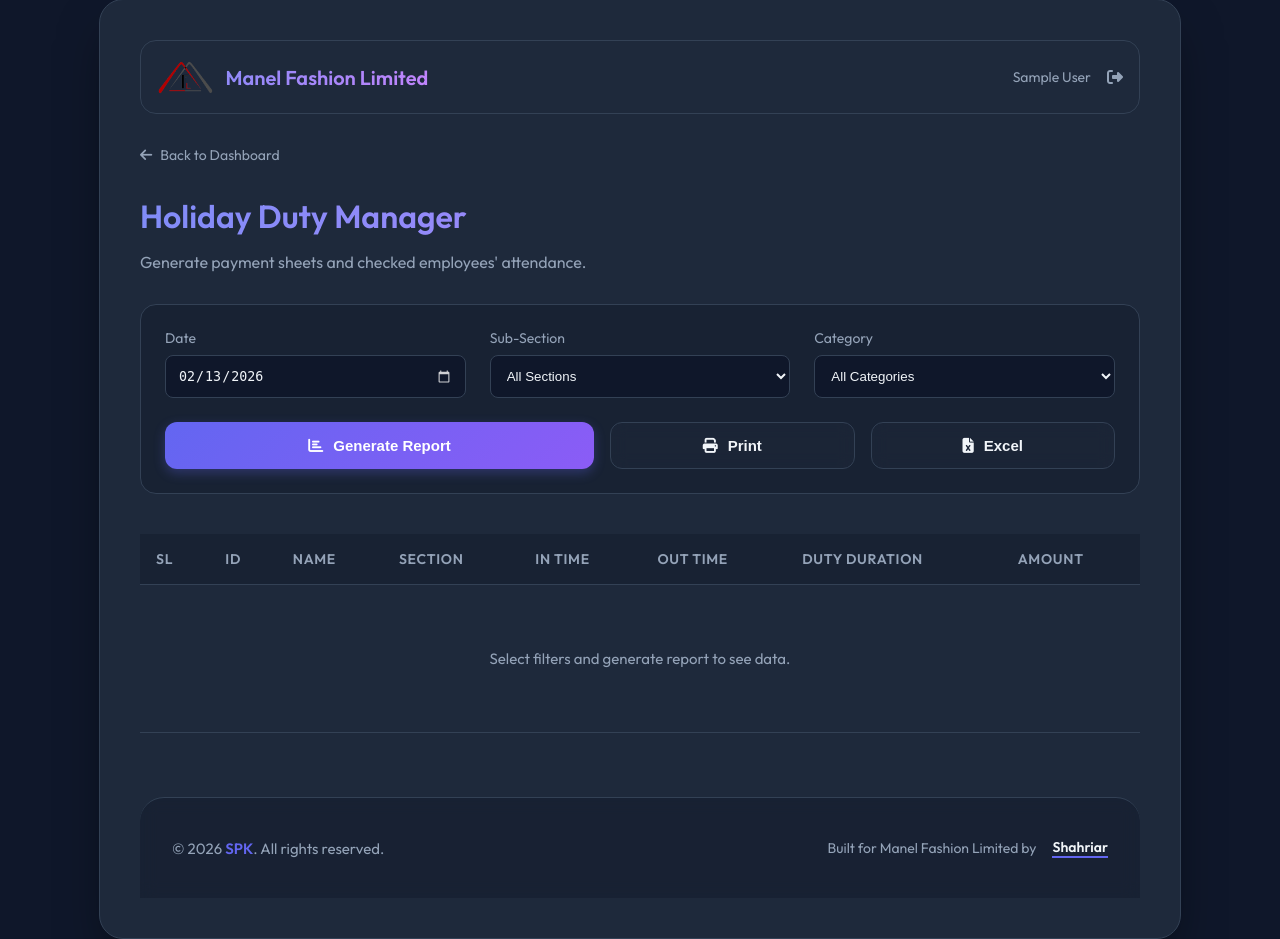
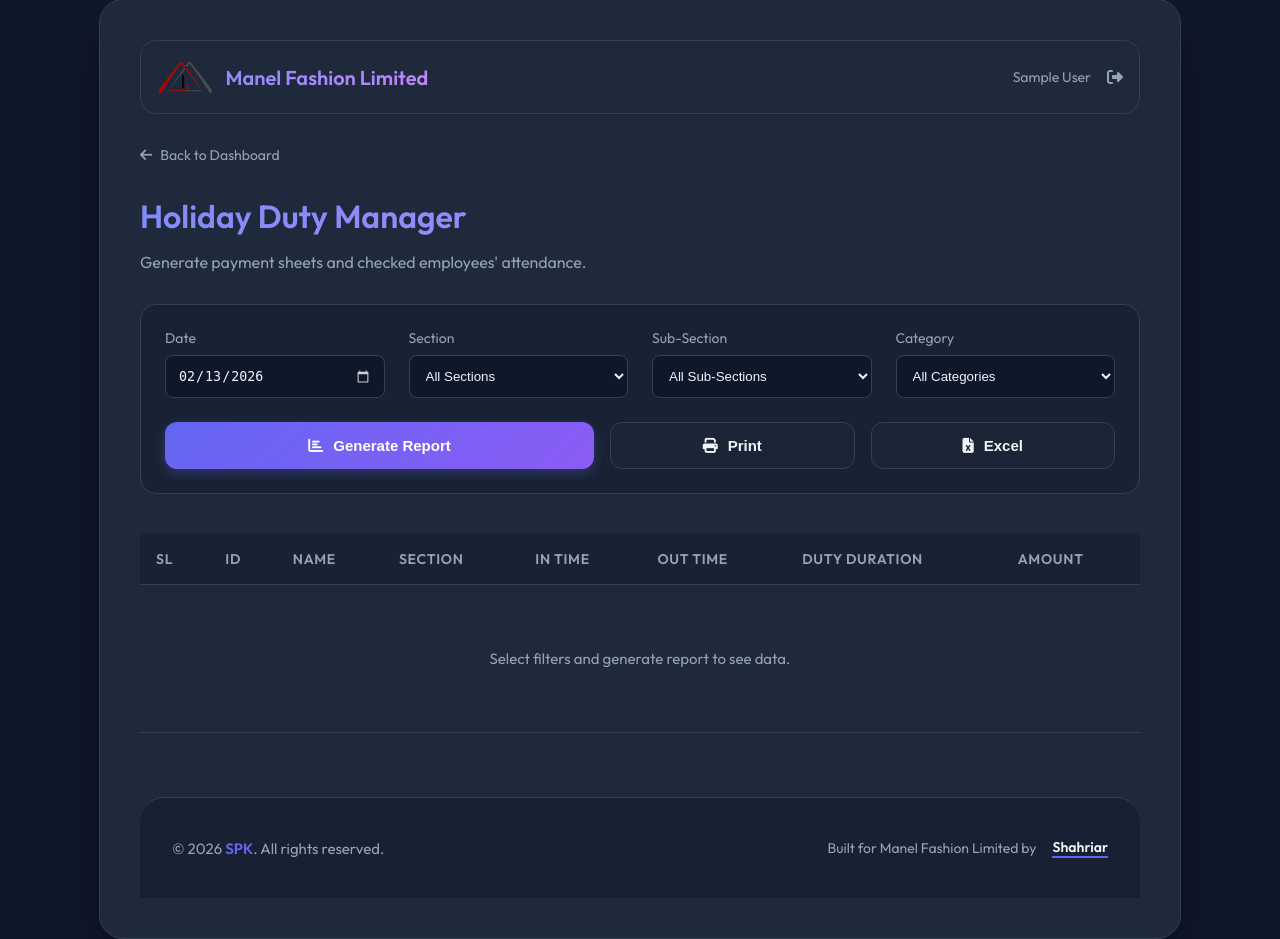
Before and after one commit to parvez144/holiday-duty-manager, a Flask app: page /reports in a window 1280 px wide. Shown: the part 51-990 px from the top of the page. Run offline with Flask 3, Linux system fonts and the light colour scheme; the visitor is signed in with stand-in values (Sample User, id 1); data that the repository does not hold is empty; parts of the project's set-up code (start-up, migrations or seed data) failed here and were passed over.

Commit message:
feat: introduce dashboard with initial employee management, reporting, and attendance features.

```diff
--- a/models/employee.py
+++ b/models/employee.py
@@ -7,6 +7,7 @@ class Employee(db.Model):
     Emp_Name = db.Column(db.String(255), nullable=False)
     Designation = db.Column(db.String(100))
     Sub_Section = db.Column(db.String(100))
+    Section = db.Column(db.String(100))
     Category = db.Column(db.String(50))
     Grade = db.Column(db.String(50))
     Gross_Salary = db.Column(db.Numeric(15, 2))
--- a/routes/reports.py
+++ b/routes/reports.py
@@ -1,6 +1,6 @@
 from flask import Blueprint, render_template, request, jsonify, send_file
 from flask_login import login_required
-from services.employee_service import get_employees, get_distinct_sub_sections, get_distinct_categories
+from services.employee_service import get_employees, get_distinct_sections, get_distinct_categories
 from services.attendance_service import get_attendance_for_date
 from datetime import datetime
 from collections import defaultdict
@@ -27,11 +27,20 @@ def present_status_page():
     return render_template('present_filter.html', today=today)
 
 
+@reports_bp.route('/api/reports/sections')
+@login_required
+def api_sections():
+    """Return distinct section list from employees."""
+    return jsonify(get_distinct_sections())
+
+
 @reports_bp.route('/api/reports/sub_sections')
 @login_required
 def api_sub_sections():
-    """Return distinct sub_section list from employees."""
-    return jsonify(get_distinct_sub_sections())
+    """Return distinct sub_section list from employees, optionally filtered by section."""
+    from services.employee_service import get_distinct_sub_sections
+    section = request.args.get('section')
+    return jsonify(get_distinct_sub_sections(section=section))
 
 
 @reports_bp.route('/api/reports/categories')
@@ -41,14 +50,14 @@ def api_categories():
     return jsonify(get_distinct_categories())
 
 
-def _compute_payment_sheet(for_date: str, sub_section: str | None, category: str | None):
-    """Compute payment sheet rows for a given date and optional sub_section.
+def _compute_payment_sheet(for_date: str, section: str | None, sub_section: str | None, category: str | None):
+    """Compute payment sheet rows for a given date and optional section/sub_section.
 
     Uses employee data from employee_service and
     attendance logs from attendance_service.
     """
     # 1. Fetch Employees
-    employees = get_employees(sub_section, category)
+    employees = get_employees(section=section, sub_section=sub_section, category=category)
     if not employees:
         return []
 
@@ -147,6 +156,7 @@ def _compute_payment_sheet(for_date: str, sub_section: str | None, category: str
             'name': emp['Emp_Name'].title() if emp['Emp_Name'] else '',
             'designation': emp['Designation'].title() if emp['Designation'] else '',
             'sub_section': emp['Sub_Section'].title() if emp['Sub_Section'] else '',
+            'section': emp['Section'].title() if emp['Section'] else '',
             'category': emp.get('Category', ''),
             'gross': gross_salary,
             'basic': round(basic_salary, 0),
@@ -164,9 +174,9 @@ def _compute_payment_sheet(for_date: str, sub_section: str | None, category: str
     return rows
 
 
-def _compute_present_status(for_date: str, sub_section: str | None, category: str | None):
+def _compute_present_status(for_date: str, section: str | None, sub_section: str | None, category: str | None):
     """Compute present status rows (attendance only)."""
-    employees = get_employees(sub_section, category)
+    employees = get_employees(section=section, sub_section=sub_section, category=category)
     if not employees:
         return []
 
@@ -210,13 +220,14 @@ def _compute_present_status(for_date: str, sub_section: str | None, category: st
 def api_payment_sheet():
     data = request.get_json(silent=True) or {}
     for_date = data.get('date')
+    section = data.get('section')
     sub_section = data.get('sub_section')
     category = data.get('category')
     if not for_date:
         return jsonify({'error': 'date is required (YYYY-MM-DD)'}), 400
     try:
-        rows = _compute_payment_sheet(for_date, sub_section, category)
-        return jsonify({'date': for_date, 'sub_section': sub_section, 'category': category, 'rows': rows})
+        rows = _compute_payment_sheet(for_date, section, sub_section, category)
+        return jsonify({'date': for_date, 'section': section, 'sub_section': sub_section, 'category': category, 'rows': rows})
     except Exception as e:
         print('payment_sheet error:', e)
         import traceback
@@ -238,17 +249,18 @@ def payment_sheet_pdf():
             data = {}
 
     for_date = data.get('date')
+    section = data.get('section')
     sub_section = data.get('sub_section')
     category = data.get('category')
     if not for_date:
         return jsonify({'error': 'date is required'}), 400
 
-    rows = _compute_payment_sheet(for_date, sub_section, category)
+    rows = _compute_payment_sheet(for_date, section, sub_section, category)
 
     grouped_rows = defaultdict(list)
     for r in rows:
-        section = (r.get('sub_section') or 'Unknown').strip()
-        grouped_rows[section].append(r)
+        sec_name = (r.get('section') or 'Unknown').strip()
+        grouped_rows[sec_name].append(r)
 
     html_content = render_template(
         'payment_sheet_pdf.html',
@@ -268,12 +280,13 @@ def payment_sheet_pdf():
 def api_present_status():
     data = request.get_json(silent=True) or {}
     for_date = data.get('date')
+    section = data.get('section')
     sub_section = data.get('sub_section')
     category = data.get('category')
     if not for_date:
         return jsonify({'error': 'date is required'}), 400
     try:
-        rows = _compute_present_status(for_date, sub_section, category)
+        rows = _compute_present_status(for_date, section, sub_section, category)
         return jsonify({'date': for_date, 'rows': rows})
     except Exception as e:
         return jsonify({'error': str(e)}), 500
@@ -289,18 +302,19 @@ def present_status_pdf():
         data = json.loads(form_data) if form_data else {}
 
     for_date = data.get('date')
+    section = data.get('section')
     sub_section = data.get('sub_section')
     category = data.get('category')
 
     if not for_date:
         return jsonify({'error': 'date is required'}), 400
 
-    rows = _compute_present_status(for_date, sub_section, category)
+    rows = _compute_present_status(for_date, section, sub_section, category)
 
     grouped_rows = defaultdict(list)
     for r in rows:
-        section = (r.get('sub_section') or 'Unknown').strip()
-        grouped_rows[section].append(r)
+        sec_name = (r.get('section') or 'Unknown').strip()
+        grouped_rows[sec_name].append(r)
 
     html_content = render_template(
         'present_status.html',
@@ -320,21 +334,22 @@ def present_status_pdf():
 def payment_sheet_excel():
     data = request.get_json(silent=True) or {}
     for_date = data.get('date')
+    section = data.get('section')
     sub_section = data.get('sub_section')
     category = data.get('category')
     if not for_date:
         return jsonify({'error': 'date is required'}), 400
 
-    rows = _compute_payment_sheet(for_date, sub_section, category)
+    rows = _compute_payment_sheet(for_date, section, sub_section, category)
 
     wb = Workbook()
     ws = wb.active
     ws.title = 'Payment Sheet'
-    headers = ['SL', 'ID', 'Name', 'Designation', 'Sub Section', 'Gross', 'Basic', 'In Time', 'Out Time', 'Amount', 'Signature']
+    headers = ['SL', 'ID', 'Name', 'Designation', 'Section', 'Gross', 'Basic', 'In Time', 'Out Time', 'Amount', 'Signature']
     ws.append(headers)
     for r in rows:
         ws.append([
-            r['sl'], r['id'], r['name'], r['designation'], r['sub_section'], r['gross'], round(r['basic'], 0), r['in_time'], r['out_time'], r['amount'], ''
+            r['sl'], r['id'], r['name'], r['designation'], r['section'], r['gross'], round(r['basic'], 0), r['in_time'], r['out_time'], r['amount'], ''
         ])
 
     for col in range(1, len(headers) + 1):
--- a/static/js/reports.js
+++ b/static/js/reports.js
@@ -1,5 +1,6 @@
 const dateEl = document.getElementById('date-select');
 const sectionEl = document.getElementById('section-select');
+const subSectionEl = document.getElementById('sub-section-select');
 const catEl = document.getElementById('category-select');
 const searchBtn = document.getElementById('btn-fetch');
 const tableBody = document.getElementById('report-body');
@@ -8,7 +9,7 @@ const fetchSpinner = document.getElementById('fetch-spinner');
 async function loadFilters() {
     try {
         const [sections, categories] = await Promise.all([
-            fetch('/api/reports/sub_sections').then(r => r.json()),
+            fetch('/api/reports/sections').then(r => r.json()),
             fetch('/api/reports/categories').then(r => r.json())
         ]);
 
@@ -25,8 +26,31 @@ async function loadFilters() {
             opt.textContent = c;
             catEl.appendChild(opt);
         });
+
+        // Initialize sub-sections
+        updateSubSections();
     } catch (err) {
         console.error("Failed to load filters", err);
+    }
+}
+
+async function updateSubSections() {
+    const section = sectionEl.value;
+    try {
+        const res = await fetch(`/api/reports/sub_sections?section=${encodeURIComponent(section)}`);
+        const subSections = await res.json();
+
+        // Clear existing options except the first one
+        subSectionEl.innerHTML = '<option value="">All Sub-Sections</option>';
+
+        subSections.forEach(ss => {
+            const opt = document.createElement('option');
+            opt.value = ss;
+            opt.textContent = ss;
+            subSectionEl.appendChild(opt);
+        });
+    } catch (err) {
+        console.error("Failed to update sub-sections", err);
     }
 }
 
@@ -44,7 +68,8 @@ async function generateReport() {
             headers: { 'Content-Type': 'application/json' },
             body: JSON.stringify({
                 date: date,
-                sub_section: sectionEl.value,
+                section: sectionEl.value,
+                sub_section: subSectionEl.value,
                 category: catEl.value
             })
         });
@@ -57,7 +82,7 @@ async function generateReport() {
                     <td>${row.sl}</td>
                     <td>${row.id}</td>
                     <td>${row.name}</td>
-                    <td>${row.sub_section}</td>
+                    <td>${row.section}</td>
                     <td>${row.in_time}</td>
                     <td>${row.out_time}</td>
                     <td>${row.hour} hrs</td>
@@ -82,7 +107,8 @@ function downloadReport(type) {
 
     const payload = {
         date: date,
-        sub_section: sectionEl.value,
+        section: sectionEl.value,
+        sub_section: subSectionEl.value,
         category: catEl.value
     };
 
@@ -123,6 +149,7 @@ function downloadReport(type) {
     }
 }
 
+sectionEl.addEventListener('change', updateSubSections);
 searchBtn.addEventListener('click', generateReport);
 document.getElementById('btn-pdf').addEventListener('click', () => downloadReport('pdf'));
 document.getElementById('btn-excel').addEventListener('click', () => downloadReport('excel'));
--- a/templates/payment_sheet_pdf.html
+++ b/templates/payment_sheet_pdf.html
@@ -245,7 +245,7 @@
     <!-- footer first define -->
     <div id="footer">
         <div class="footer">
-            <div class="footer-item">Prepared By<br>(Payroll & IT)</div>
+            <div class="footer-item">Prepared By</div>
             <div class="footer-item">Accounts Officer</div>
             <div class="footer-item">Sr. Accounts Officer</div>
             <div class="footer-item">HR Department</div>
--- a/templates/reports.html
+++ b/templates/reports.html
@@ -43,9 +43,15 @@
                     <input type="date" id="date-select" value="{{ today }}">
                 </div>
                 <div class="control-group">
-                    <label for="section-select">Sub-Section</label>
+                    <label for="section-select">Section</label>
                     <select id="section-select">
                         <option value="">All Sections</option>
+                    </select>
+                </div>
+                <div class="control-group">
+                    <label for="sub-section-select">Sub-Section</label>
+                    <select id="sub-section-select">
+                        <option value="">All Sub-Sections</option>
                     </select>
                 </div>
                 <div class="control-group">
```
Also changed, not shown: services/employee_service.py (+18 -16 lines), static/js/present_status.js (+25 -3 lines), templates/dashboard.html (+14 -1 lines), templates/present_filter.html (+7 -1 lines).
